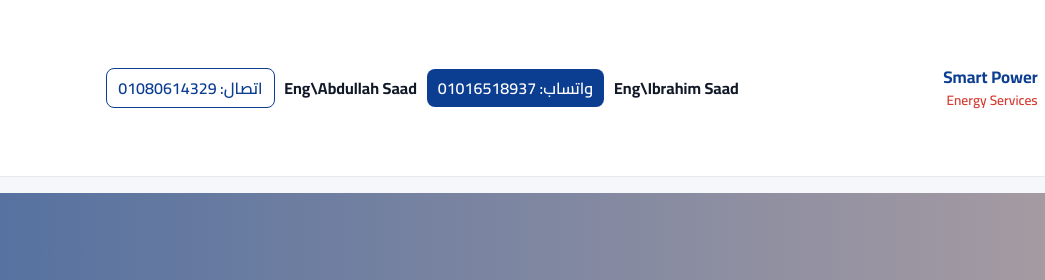
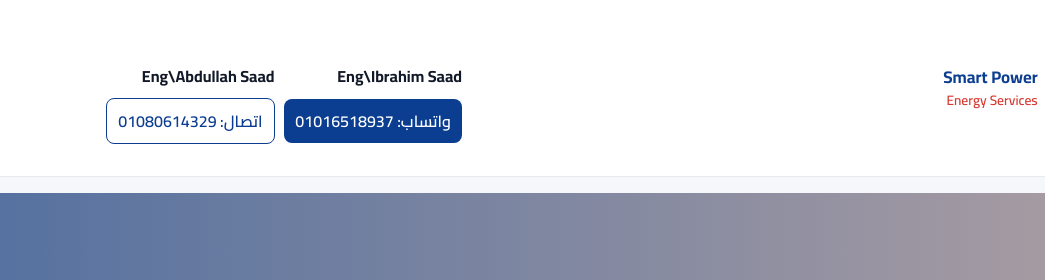
Before and after one commit to shouldwe61-arch/Online-job-site-2, a plain HTML site: page index.html in a window 1280 px wide. Shown: the top 280 px of the page, 0-1045 px from the left. Drawn offline with Linux system fonts and the light colour scheme.

Commit message:
Refactor contact information structure in index.html

```diff
--- a/index.html
+++ b/index.html
@@ -18,10 +18,14 @@
         </div>
       </div>
       <nav class="contact-nav">
-        <h4>Eng\Ibrahim Saad</h4>
-        <a class="whatsapp-btn" id="whatsappTop" href="#" aria-label="تواصل واتساب">واتساب: 01016518937</a>
-        <h4>Eng\Abdullah Saad</h4>
-        <a href="tel:+201080614329" class="phone-btn">اتصال: 01080614329</a>
+  <div class="contact-person">
+    <h4>Eng\Ibrahim Saad</h4>
+    <a class="whatsapp-btn" id="whatsappTop" href="#">واتساب: 01016518937</a>
+  </div>
+  <div class="contact-person">
+    <h4>Eng\Abdullah Saad</h4>
+    <a href="tel:+201080614329" class="phone-btn">اتصال: 01080614329</a>
+  </div>
       </nav>
     </div>
   </header>
```
